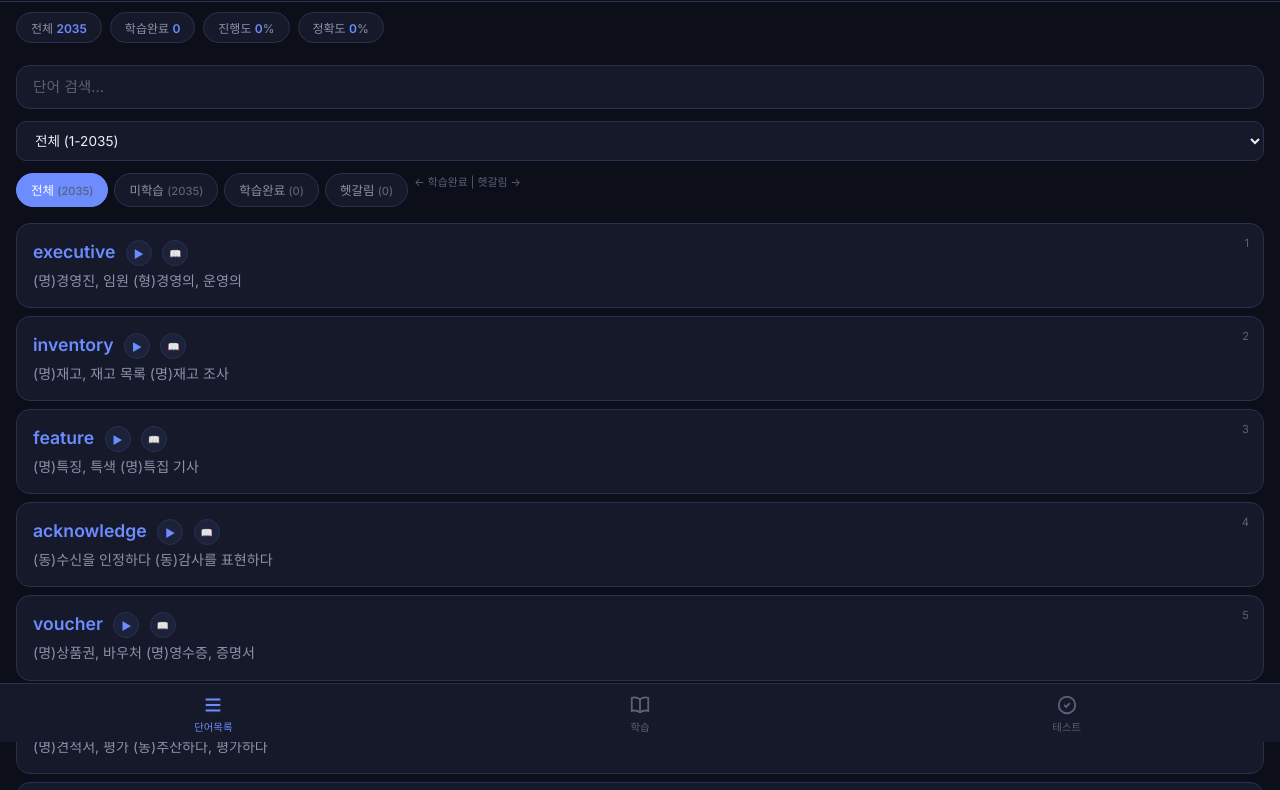
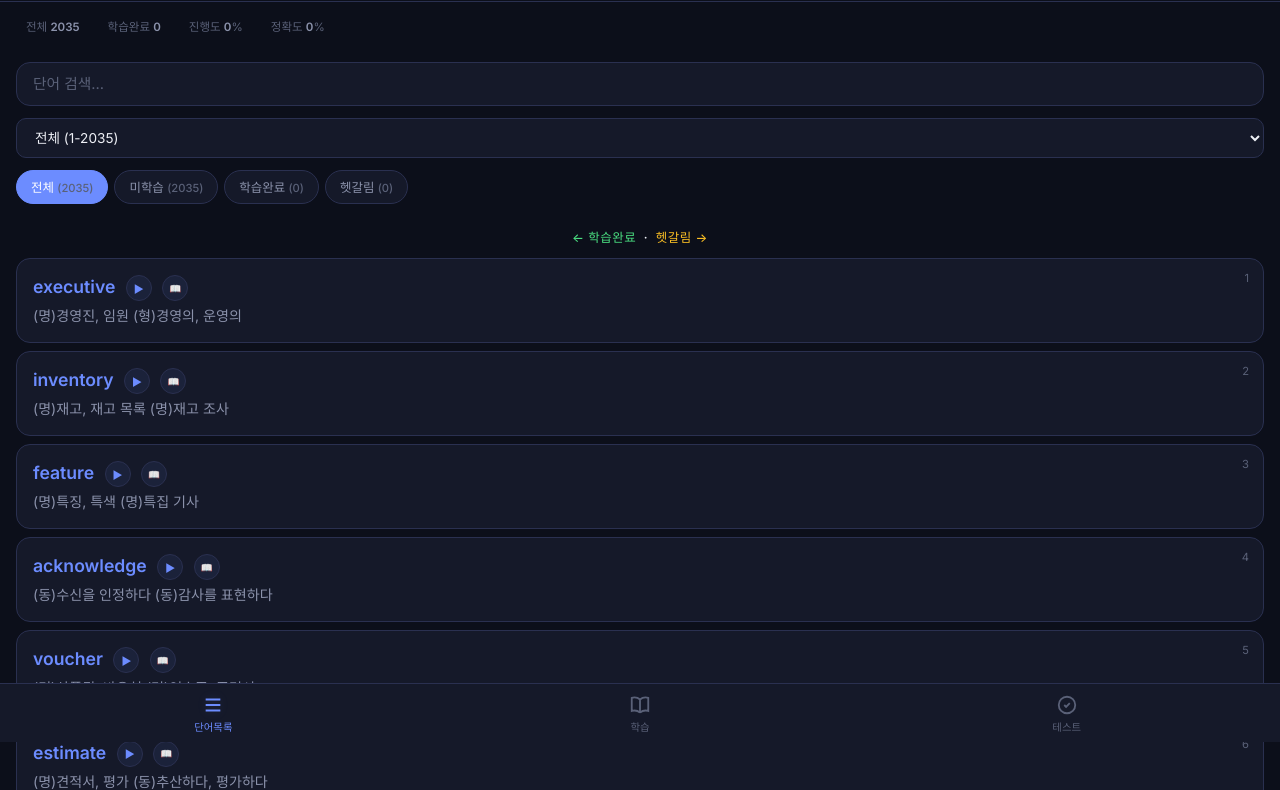
Before and after one commit to chanhee550/toeic-vocabulary-app, a plain HTML site: page toeic-mobile.html in a window 1280 px wide. Shown: the part 58-848 px from the top of the page. Drawn offline with Linux system fonts and the light colour scheme.

Commit message:
style: UI 개선 - 버튼 크기 통일, 통계/필터 구분, 스와이프 가이드 분리
- 상단 추가/Dark 버튼 min-width 통일
- 통계 칩 배경/테두리 제거하여 필터 버튼과 시각적 구분
- 스와이프 안내를 필터 아래 별도 줄로 분리, 방향별 색상 표시

Co-Authored-By: Claude Opus 4.6 (1M context) <noreply@anthropic.com>

```diff
--- a/toeic-mobile.html
+++ b/toeic-mobile.html
@@ -56,6 +56,7 @@
     background: var(--bg-el); border: 1px solid var(--border); color: var(--t2);
     padding: 6px 12px; border-radius: var(--r-full); cursor: pointer;
     font-size: 0.75rem; font-family: inherit; font-weight: 500;
+    min-width: 60px; text-align: center;
   }
 
   /* ===== STATS BAR ===== */
@@ -65,11 +66,11 @@
   }
   .stats-bar::-webkit-scrollbar { display: none; }
   .stat-chip {
-    background: var(--bg-card); border: 1px solid var(--border);
-    padding: 6px 14px; border-radius: var(--r-full); font-size: 0.75rem;
-    color: var(--t2); white-space: nowrap; flex-shrink: 0;
+    background: transparent; border: none;
+    padding: 6px 10px; font-size: 0.72rem;
+    color: var(--t3); white-space: nowrap; flex-shrink: 0;
   }
-  .stat-chip b { color: var(--acc); font-weight: 600; }
+  .stat-chip b { color: var(--t2); font-weight: 600; }
 
   /* ===== BOTTOM NAV ===== */
   .bottom-nav {
@@ -105,6 +106,11 @@
     font-family: inherit;
   }
   .filter-btn.active { background: var(--acc); color: white; border-color: var(--acc); }
+  .swipe-guide {
+    text-align: center; padding: 8px 0 12px; font-size: 0.78rem;
+    font-weight: 500; letter-spacing: 0.5px;
+    font-family: 'Inter', -apple-system, sans-serif;
+  }
   .search-input {
     width: 100%; padding: 12px 16px; background: var(--bg-card);
     border: 1px solid var(--border); border-radius: var(--r);
@@ -371,6 +377,7 @@
   <input type="text" class="search-input" id="mSearch" placeholder="단어 검색..." oninput="mRenderList()">
   <select class="range-select" id="mRange" onchange="mChangeRange()"></select>
   <div class="filter-row" id="mFilters"></div>
+  <div class="swipe-guide" id="mSwipeGuide"></div>
   <div id="mWordList"></div>
   <div class="pager" id="mPager"></div>
 </div>
@@ -549,8 +556,8 @@ function mRenderFilters(){
   var cats=[['all','전체',words.length],['none','미학습',cn],['learned','학습완료',cl],['confused','헷갈림',cc]];
   var h='';
   cats.forEach(function(c){h+='<button class="filter-btn'+(mCatFilter===c[0]?' active':'')+'" onclick="mSetCat(this,&apos;'+c[0]+'&apos;)">'+c[1]+' <span style="color:var(--t3);font-size:0.7rem;">('+c[2]+')</span></button>';});
-  h+='<span style="color:var(--t3);font-size:0.68rem;white-space:nowrap;">← 학습완료 | 헷갈림 →</span>';
   document.getElementById('mFilters').innerHTML=h;
+  document.getElementById('mSwipeGuide').innerHTML='<span style="color:var(--green);">← 학습완료</span>&nbsp;&nbsp;·&nbsp;&nbsp;<span style="color:var(--amber);">헷갈림 →</span>';
 }
 function mSetCat(el,cat){mCatFilter=cat;mPage=1;mRenderList();}
 function mRenderList(){
```
